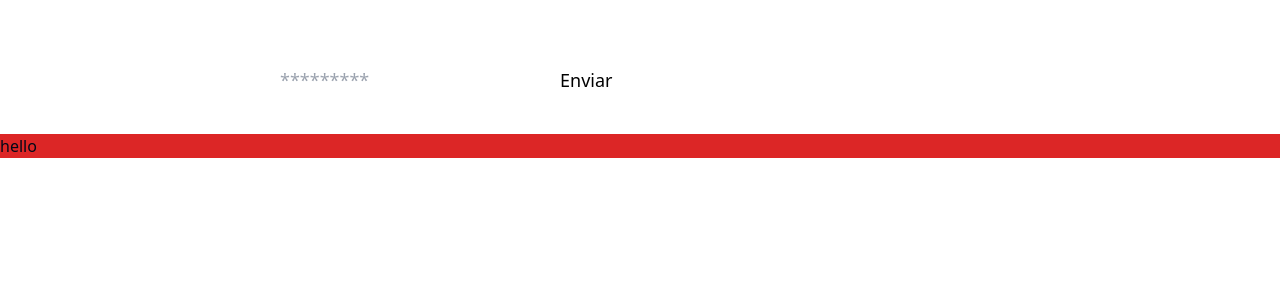
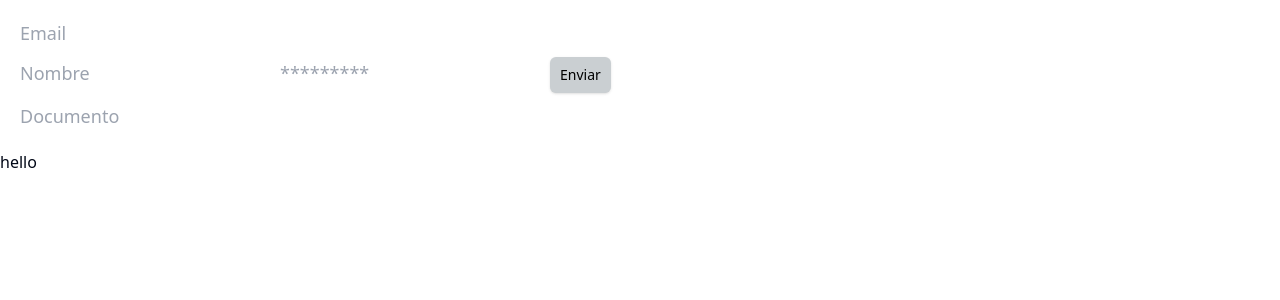
Before and after one commit to YuranyZura/nomiSys, a React (Vite) app in the folder front/: page /registerAdmin in a window 1280 px wide. Shown: the top 300 px of the page. Built offline with nearby package versions, Linux system fonts and the light colour scheme; no server answers.

Commit message:
modifico formulario

```diff
--- a/front/src/App.tsx
+++ b/front/src/App.tsx
@@ -10,7 +10,7 @@ function App() {
         <Route path="/login" element={<Login />} />
         <Route path="/registerAdmin" element={<RegisterAdmin />} />
       </Routes>
-      <div className="bg-red-600">
+      <div className="">
         <h1>hello</h1>
       </div>
     </div>
--- a/front/src/components/RegisterAdmin.tsx
+++ b/front/src/components/RegisterAdmin.tsx
@@ -1,8 +1,9 @@
 import { useState } from "react";
-//import { Button } from "./ui/button";
+import { Button } from "./ui/button";
 
 function RegisterAdmin() {
   const [nombre, setNombre] = useState("");
+  const [doc, setDoc] = useState("");
   const [password, setPassword] = useState("");
   const [email, setEmail] = useState("");
   return (
@@ -11,14 +12,14 @@ function RegisterAdmin() {
         value={email}
         onChange={(event) => setEmail(event.target.value)}
         type="email"
-        placeholder=""
+        placeholder="Email"
       />
       <form>
         <input
           value={nombre}
           onChange={(event) => setNombre(event.target.value)}
           type="text"
-          placeholder=""
+          placeholder="Nombre"
         />
         <input
           value={password}
@@ -26,7 +27,7 @@ function RegisterAdmin() {
           type="password"
           placeholder="*********"
         />
-        <button
+        <Button
           className="bg-red-500"
           id="btn-enviar"
           type="button"
@@ -36,8 +37,20 @@ function RegisterAdmin() {
           }}
         >
           Enviar
-        </button>
+        </Button>
       </form>
+      <input
+        value={doc}
+        onChange={(event) => setDoc(event.target.value)}
+        type="text"
+        placeholder="Documento"
+      />
+      <input
+        value={doc}
+        onChange={(event) => setDoc(event.target.value)}
+        type="text"
+        placeholder=""
+      />
     </div>
   );
 }
--- a/front/src/index.css
+++ b/front/src/index.css
@@ -84,6 +84,6 @@
 #btn-enviar {
   margin: 10px;
   padding: 10px;
-  background-color: #fff;
+  background-color: #cacfd2;
   color: rgb(0, 0, 0);
 }
```
